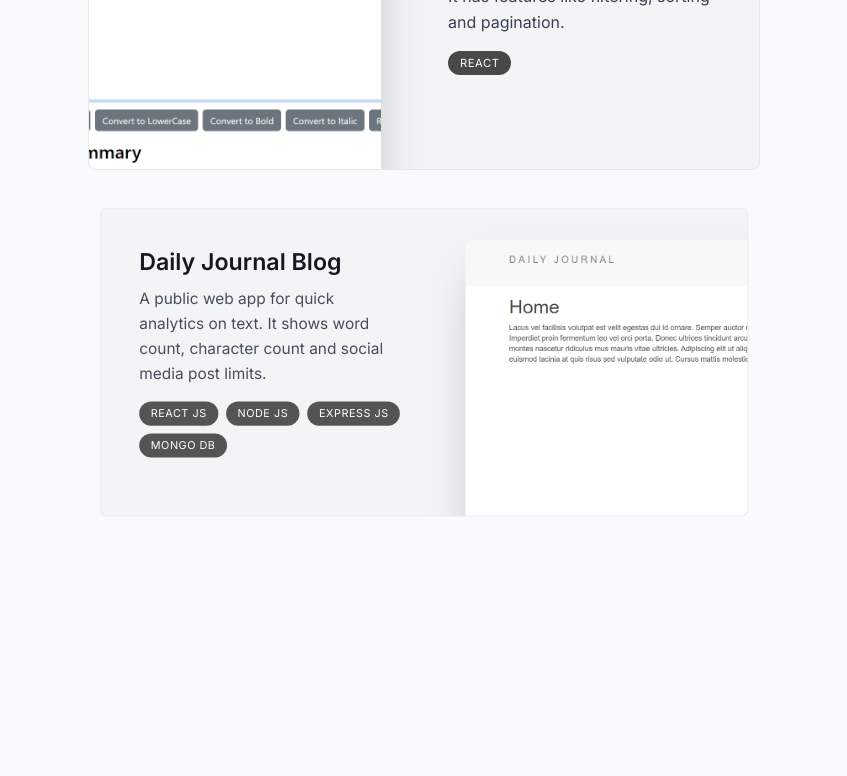
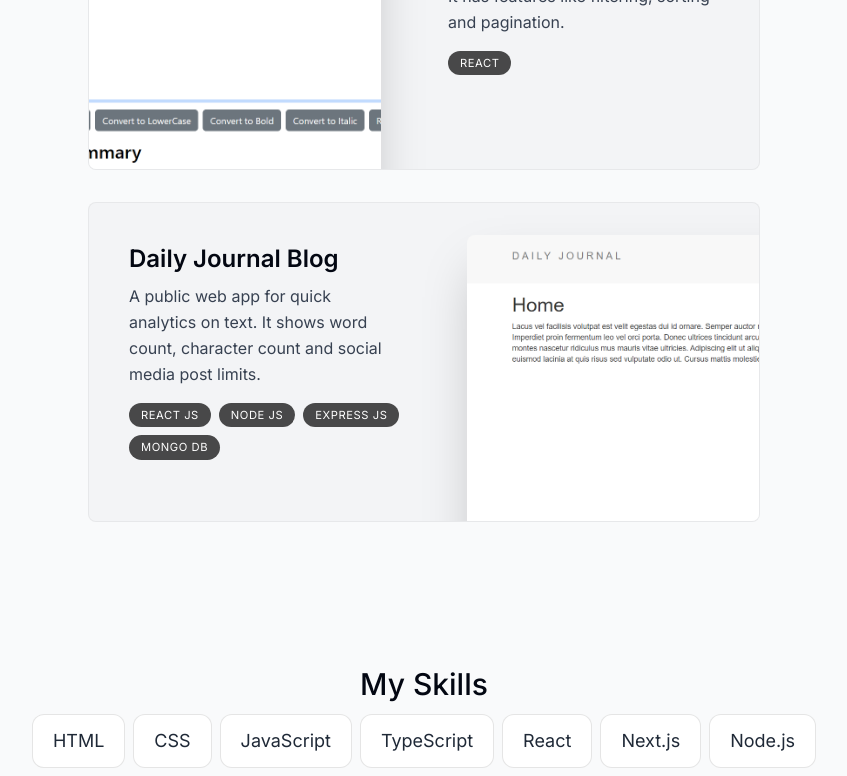
Before and after one commit to prince-sunsara/portfolio-website, a Next.js app: page / in a window 1280 px wide. Shown: the part 2000-2776 px from the top of the page, without its empty margins (216-1063 px from the left). Before the commit the page ends 2554 px from the top, so only its background shows below. Built offline with nearby package versions, Linux system fonts and the light colour scheme.

Commit message:
skill work done, experience work started

```diff
--- a/app/page.tsx
+++ b/app/page.tsx
@@ -1,4 +1,11 @@
-import { About, Intro, Project, SectionDivider } from "@/components";
+import {
+  About,
+  Experiences,
+  Intro,
+  Project,
+  SectionDivider,
+  Skills,
+} from "@/components";
 
 export default function Home() {
   return (
@@ -7,6 +14,8 @@
       <SectionDivider />
       <About />
       <Project />
+      <Skills />
+      <Experiences />
     </main>
   );
 }
--- /dev/null
+++ b/components/Experiences.tsx
@@ -0,0 +1,32 @@
+"use client";
+import React from "react";
+import SectionHeading from "./SectionHeading";
+import { useSectionInView } from "@/lib/hooks";
+import { motion } from "framer-motion";
+
+const fadeInAnimationVarient = {
+  initial: { opacity: 0, y: 100 },
+  animate: (index: number) => ({
+    opacity: 1,
+    y: 0,
+    transition: {
+      delay: index * 0.05,
+    },
+  }),
+};
+
+const Experiences = () => {
+  const { ref } = useSectionInView("Experience");
+
+  return (
+    <section
+      ref={ref}
+      className="mb-28 scorll-mt-28 max-w-[53rem] text-center sm:mb-40"
+      id="experience"
+    >
+      <SectionHeading>My Experiences</SectionHeading>
+    </section>
+  );
+};
+
+export default Experiences;
--- a/components/Projects.tsx
+++ b/components/Projects.tsx
@@ -6,10 +6,10 @@
 import { useSectionInView } from "@/lib/hooks";
 
 const Projects = () => {
-  const { ref } = useSectionInView("Projects", 0.5);
+  const { ref } = useSectionInView("Projects", 0.33);
 
   return (
-    <section ref={ref} id="projects" className="scroll-mt-28">
+    <section ref={ref} id="projects" className="mb-28 scroll-mt-28">
       <SectionHeading>Projects</SectionHeading>
       <div>
         {projectsData.map((project, index) => (
--- /dev/null
+++ b/components/Skills.tsx
@@ -0,0 +1,49 @@
+"use client";
+import React from "react";
+import SectionHeading from "./SectionHeading";
+import { useSectionInView } from "@/lib/hooks";
+import { skillsData } from "@/lib/data";
+import { motion } from "framer-motion";
+
+const fadeInAnimationVarient = {
+  initial: { opacity: 0, y: 100 },
+  animate: (index: number) => ({
+    opacity: 1,
+    y: 0,
+    transition: {
+      delay: index * 0.05,
+    },
+  }),
+};
+
+const Skills = () => {
+  const { ref } = useSectionInView("Skills");
+  return (
+    <section
+      ref={ref}
+      className="mb-28 scorll-mt-28 max-w-[53rem] text-center sm:mb-40"
+      id="skills"
+    >
+      <SectionHeading>My Skills</SectionHeading>
+      <ul className="flex flex-wrap justify-center gap-2 text-lg text-gray-800">
+        {skillsData.map((skill, index) => (
+          <motion.li
+            key={index}
+            className="bg-white border border-black/[0.1] rounded-xl px-5 py-3"
+            variants={fadeInAnimationVarient}
+            initial="initial"
+            whileInView="animate"
+            viewport={{
+              once: true,
+            }}
+            custom={index}
+          >
+            {skill}
+          </motion.li>
+        ))}
+      </ul>
+    </section>
+  );
+};
+
+export default Skills;
--- a/components/index.ts
+++ b/components/index.ts
@@ -3,5 +3,7 @@
 import SectionDivider from "./SectionDivider";
 import About from "./About";
 import Project from "./Projects";
+import Skills from "./Skills";
+import Experiences from "./Experiences";
 
-export { Header, Intro, SectionDivider, About, Project };
+export { Header, Intro, SectionDivider, About, Project, Skills, Experiences };
--- a/package.json
+++ b/package.json
@@ -15,7 +15,8 @@
     "react": "^18",
     "react-dom": "^18",
     "react-icons": "^5.2.1",
-    "react-intersection-observer": "^9.13.0"
+    "react-intersection-observer": "^9.13.0",
+    "react-vertical-timeline-component": "^3.6.0"
   },
   "devDependencies": {
     "@types/node": "^20",
```
Also changed, not shown: 1 other file (tests, documents, lock files or other folders).
